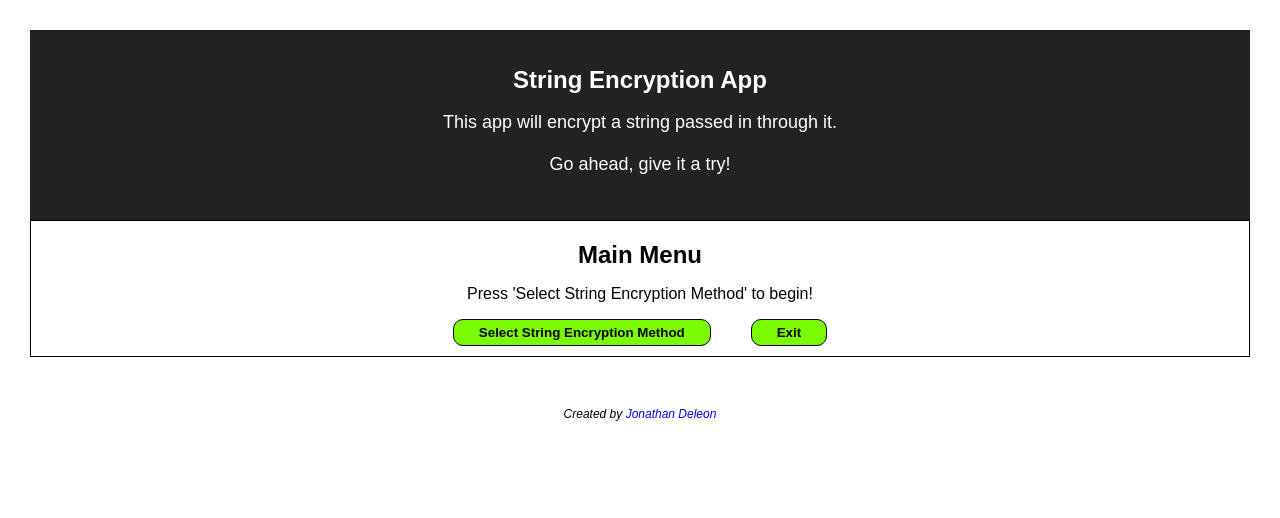
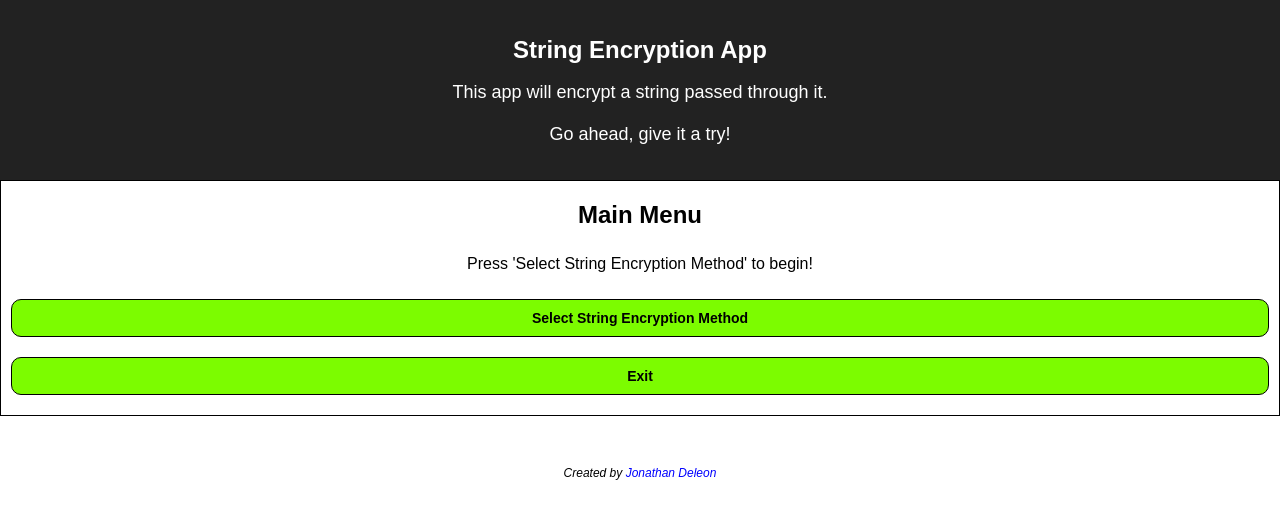
Before and after one commit to JTDeLeon/EncryptStringApp, a React (Create React App) app: page / in a window 1280 px wide. Shown: the top 518 px of the page. Built offline with nearby package versions, Linux system fonts and the light colour scheme.

Commit message:
optimized and built for publish

```diff
--- a/src/App.css
+++ b/src/App.css
@@ -20,7 +20,7 @@ footer {
 
 .App-header {
   background-color: #222;
-  height: 150px;
+  height: 140px;
   padding: 20px;
   color: white;
 }
@@ -33,7 +33,20 @@ footer {
   font-size: large;
 }
 
-@keyframes App-logo-spin {
-  from { transform: rotate(0deg); }
-  to { transform: rotate(360deg); }
+/* Smartphones & Tablet (portrait and landscape) ----------- */
+@media only screen and (min-device-width : 320px) and (max-device-width : 1024px) {
+  .App {
+    padding: inherit;
+  }
+
+  .main-menu-container {
+    display: flex;
+    flex-direction: column;
+  }
+
+  button.mm-btn {
+    margin: 10px 0;
+    padding: 10px;
+    font-size: 14px;
+  }
 }
--- a/src/App.js
+++ b/src/App.js
@@ -56,7 +56,7 @@ class App extends Component {
         {/* Header */}
         <div className="App-header">
           <h1 className="App-title">String Encryption App</h1>
-          <p className="App-intro">This app will encrypt a string passed in through it.<br/><br/>Go ahead, give it a try!</p>
+          <p className="App-intro">This app will encrypt a string passed through it.<br/><br/>Go ahead, give it a try!</p>
         </div>
 
         {(this.state.mainMenu)?(
--- a/src/CSS/EncryptOptions.css
+++ b/src/CSS/EncryptOptions.css
@@ -33,3 +33,17 @@
   color: white;
   border-color: #222;
 }
+
+
+/* Smartphones & Tablet (portrait and landscape) ----------- */
+@media only screen and (min-device-width : 320px) and (max-device-width : 1024px) {
+  .encryption-buttons {
+    display: flex;
+    flex-direction: column;
+  }
+
+  button.selection-btn {
+    margin: 10px;
+    font-size: 14px;
+  }
+}
--- a/src/CSS/EncryptionString.css
+++ b/src/CSS/EncryptionString.css
@@ -20,3 +20,27 @@ input#input-string {
 form input {
   text-align: center;
 }
+
+
+/* Smartphones & Tablet (portrait and landscape) ----------- */
+@media only screen and (min-device-width : 320px) and (max-device-width : 1024px) {
+  #string-form {
+    display: flex;
+    flex-direction: column;
+    margin: 10px;
+  }
+
+  label, input, #btn-encrypt {
+    margin: 10px;
+    font-size: 14px;
+  }
+
+  label, input {
+    font-size: 20px;
+  }
+
+  .encryption-string-container h1 {
+    margin: 10px;
+  }
+
+}
--- a/src/Components/EncryptOptions.js
+++ b/src/Components/EncryptOptions.js
@@ -27,6 +27,7 @@ class EncryptOptions extends Component {
 
       <p id="method-direction">Please select your encryption method below!</p>
 
+      <div className="encryption-buttons">
         <button
           onClick={this.handleClick}
           id="btn-a"
@@ -43,6 +44,7 @@ class EncryptOptions extends Component {
               className="selection-btn"
               >C</button>
       </div>
+    </div>
     );
   }
 }
--- a/src/Components/ShowResults.js
+++ b/src/Components/ShowResults.js
@@ -7,10 +7,10 @@ class ShowResults extends Component {
   render() {
     return (
     <div className="show-results-container">
+      <h2>Encrypted String:</h2>
+      <span id="encrypted-string">{this.props.encrypted}</span>
       <h2>Original String:</h2>
       <span id="original-string">{this.props.original}</span>
-      <h2>Encrypted String:</h2>
-      <span id="encrypted-string">{this.props.encrypted}</span>
     </div>
     );
   }
```
Also changed, not shown: 1 other file (tests, documents, lock files or other folders). Lines whose indentation alone changed are shown as unchanged.
